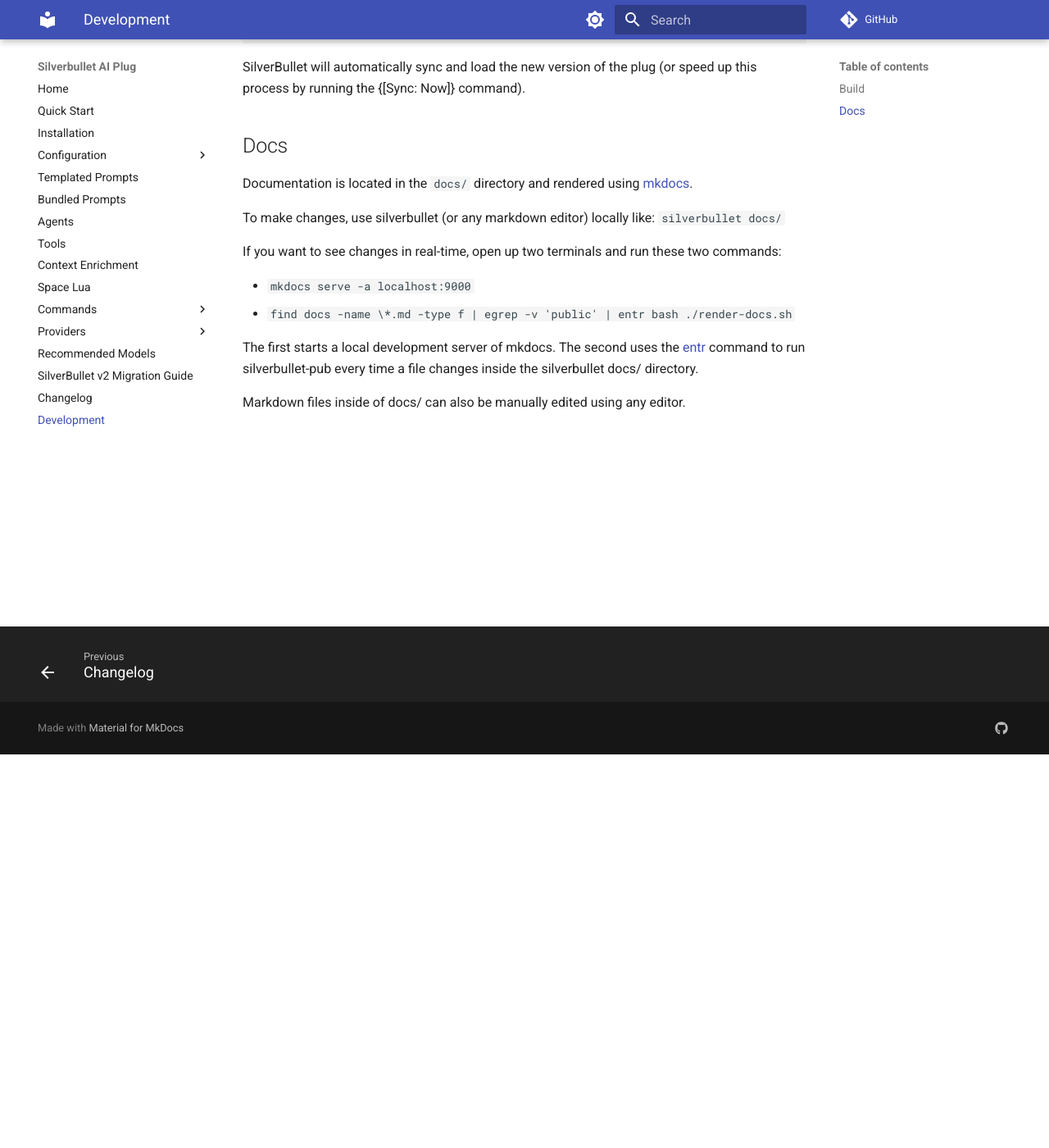
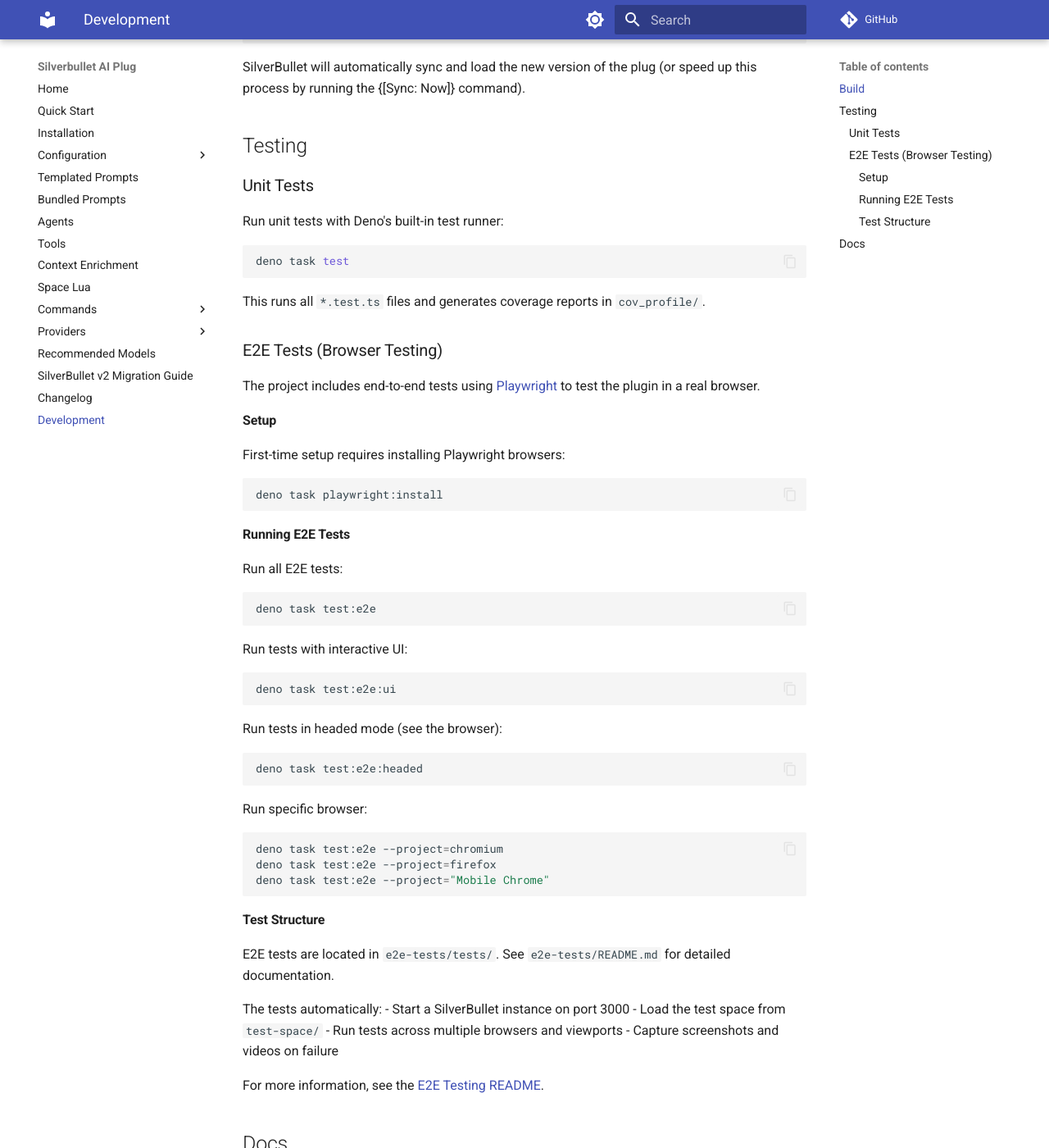
Before and after one commit to justyns/silverbullet-ai, an MkDocs documentation site: the page built from docs/Development.md, in a window 1280 px wide and 1400 px high, scrolled down 480 px. Shown: the whole window at 82% size. Built offline with MkDocs 1.6.1 and Material for MkDocs 9.7.7, drawn with Linux system fonts in a browser that asks for light colours; comment, search, counter and statistics services are not loaded.

Commit message:
Add browser testing infrastructure with Playwright
Set up comprehensive E2E testing using Playwright to test the plugin
in real browsers across multiple viewports including mobile.

Changes:
- Add Playwright configuration for multi-browser testing
- Create E2E test suite for AI chat panel functionality
- Add mobile responsiveness tests (validates the mobile-friendly changes)
- Include tests for desktop, mobile Chrome, and mobile Safari
- Add test tasks to deno.jsonc (test:e2e, test:e2e:ui, etc.)
- Create GitHub Actions workflow for automated E2E testing
- Update Development.md with testing documentation
- Add comprehensive E2E testing README with setup instructions
- Configure test space directory structure
- Update .gitignore for Playwright artifacts

Tests cover:
- Opening chat panel via keyboard shortcut
- Chat interface elements (input, buttons, empty state)
- Mobile viewport behavior and font sizes
- Panel closing functionality

This enables testing the mobile-friendly chat panel in actual browsers
and ensures regressions are caught automatically.

````diff
--- a/docs/Development.md
+++ b/docs/Development.md
@@ -19,6 +19,70 @@ deno task build && cp *.plug.js /my/space/_plug/
 
 SilverBullet will automatically sync and load the new version of the plug (or speed up this process by running the {[Sync: Now]} command).
 
+## Testing
+
+### Unit Tests
+
+Run unit tests with Deno's built-in test runner:
+
+```shell
+deno task test
+```
+
+This runs all `*.test.ts` files and generates coverage reports in `cov_profile/`.
+
+### E2E Tests (Browser Testing)
+
+The project includes end-to-end tests using [Playwright](https://playwright.dev/) to test the plugin in a real browser.
+
+#### Setup
+
+First-time setup requires installing Playwright browsers:
+
+```shell
+deno task playwright:install
+```
+
+#### Running E2E Tests
+
+Run all E2E tests:
+
+```shell
+deno task test:e2e
+```
+
+Run tests with interactive UI:
+
+```shell
+deno task test:e2e:ui
+```
+
+Run tests in headed mode (see the browser):
+
+```shell
+deno task test:e2e:headed
+```
+
+Run specific browser:
+
+```shell
+deno task test:e2e --project=chromium
+deno task test:e2e --project=firefox
+deno task test:e2e --project="Mobile Chrome"
+```
+
+#### Test Structure
+
+E2E tests are located in `e2e-tests/tests/`. See `e2e-tests/README.md` for detailed documentation.
+
+The tests automatically:
+- Start a SilverBullet instance on port 3000
+- Load the test space from `test-space/`
+- Run tests across multiple browsers and viewports
+- Capture screenshots and videos on failure
+
+For more information, see the [E2E Testing README](../e2e-tests/README.md).
+
 
 ## Docs
 
````
Also changed, not shown: e2e-tests/README.md (added, +147 -0 lines), 5 other files.
